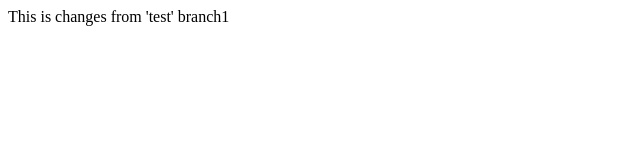
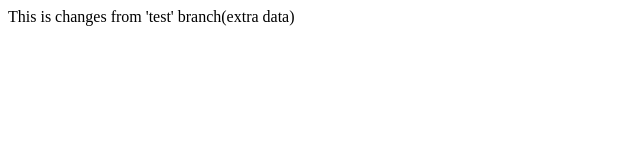
Before and after one commit to DedRobin/git_train_test, a plain HTML site: page index.html in a window 1280 px wide. Shown: the full height of the page, 0-640 px from the left. Drawn offline with Linux system fonts and the light colour scheme.

```diff
--- a/index.html
+++ b/index.html
@@ -6,7 +6,7 @@
     <title>Document</title>
 </head>
 <body>
-    This is changes from 'test' branch1
+    This is changes from 'test' branch(extra data)
 </body>
 <script src="index.js">
 </script>
```
